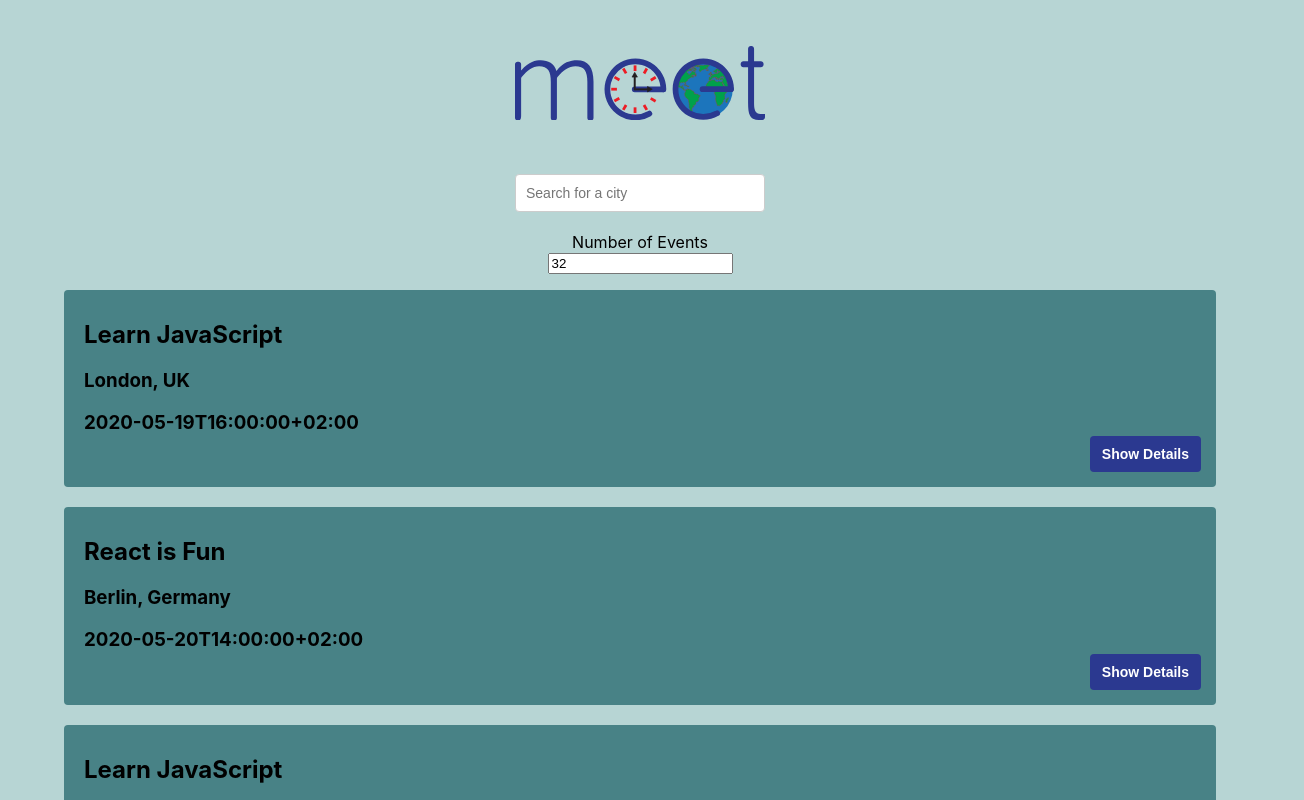
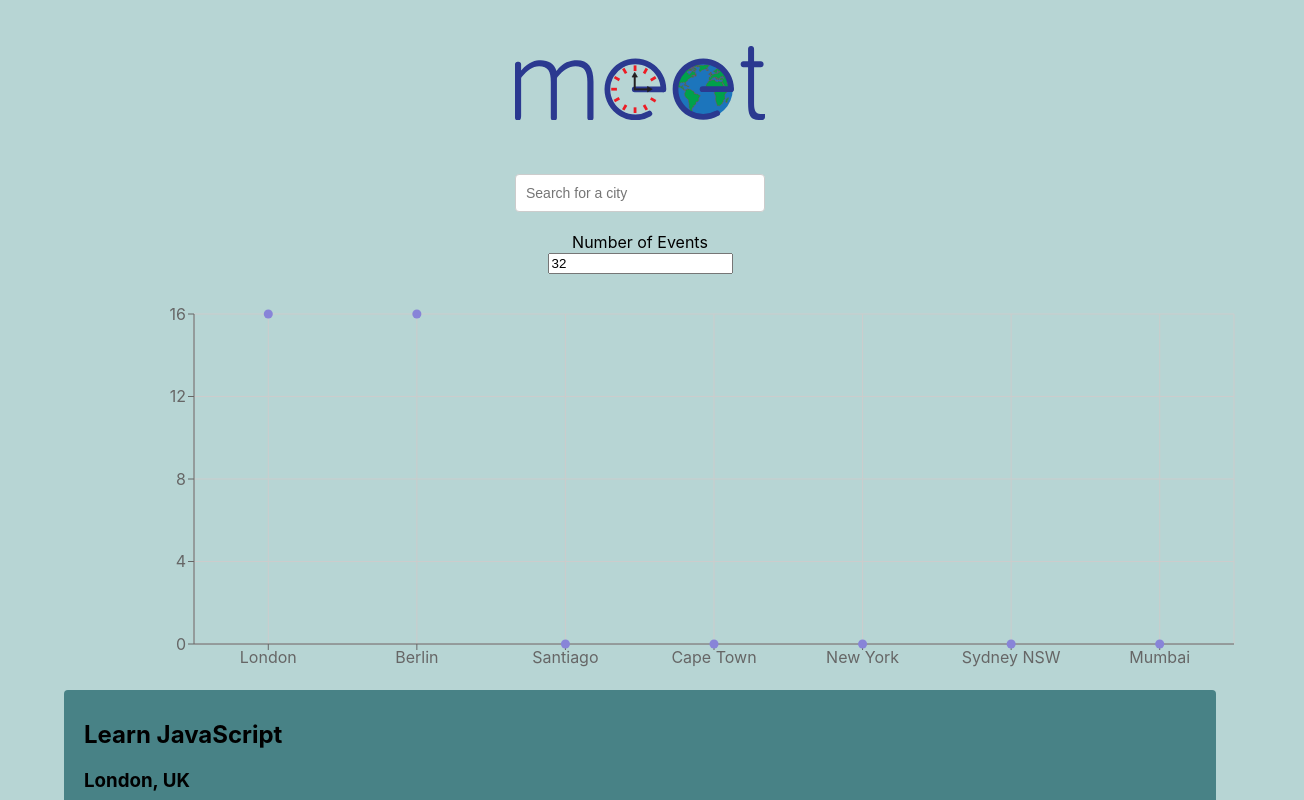
Before and after one commit to dangermouse121985/MEET, a React (Create React App) app: page / in a window 1280 px wide. Shown: the top 800 px of the page, 1304 px wide, since content can reach past the window. Built offline with nearby package versions, Linux system fonts and the light colour scheme; the HTML template or start-up script is replaced by a standard one; what atatus-spa would draw is missing.

Commit message:
added a Chart to visually display the number of events per city

```diff
--- a/src/App.js
+++ b/src/App.js
@@ -7,6 +7,7 @@
 import { getEvents, extractLocations } from './api';
 import { ReactComponent as Logo } from './images/logo.svg';
 import { InfoAlert, ErrorAlert, WarningAlert } from './components/Alert';
+import CityEventsChart from './components/CityEventsChart';
 
 const App = () => {
   const [events, setEvents] = useState([]);
@@ -55,6 +56,7 @@
       <NumberOfEvents
         setCurrentNOE={setCurrentNOE}
         setErrorAlert={setErrorAlert} />
+      <CityEventsChart allLocations={allLocations} events={events} />
       <EventList events={events} />
     </div>
   );
--- /dev/null
+++ b/src/components/CityEventsChart.js
@@ -0,0 +1,40 @@
+import { useState, useEffect } from "react";
+import { CartesianGrid, ResponsiveContainer, Scatter, ScatterChart, Tooltip, XAxis, YAxis } from "recharts";
+
+const CityEventsChart = ({ allLocations, events }) => {
+    const [data, setData] = useState([]);
+
+    useEffect(() => {
+        setData(getData());
+    }, [`${events}`]);
+
+    const getData = () => {
+        const data = allLocations.map((location) => {
+            const count = events.filter((event) => event.location === location).length;
+            const city = location.split(', ')[0];
+            return { city, count };
+        })
+        return data;
+    };
+
+    return (
+        <ResponsiveContainer width="99%" height={400}>
+            <ScatterChart
+                margin={{
+                    top: 20,
+                    right: 20,
+                    bottom: 20,
+                    left: 20,
+                }}
+            >
+                <CartesianGrid />
+                <XAxis type="category" dataKey="city" name="City" />
+                <YAxis type="number" dataKey="count" name="Number of Events" allowDecimals={false} />
+                <Tooltip cursor={{ strokeDasharray: '3 3' }} />
+                <Scatter name="A school" data={data} fill="#8884d8" />
+            </ScatterChart>
+        </ResponsiveContainer>
+    );
+}
+
+export default CityEventsChart;
```
